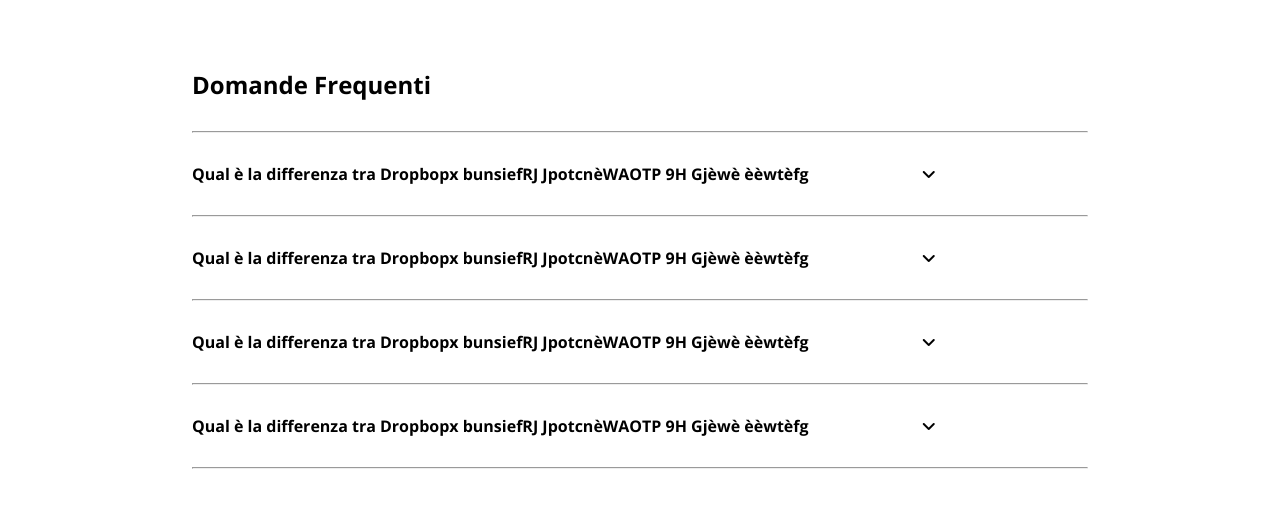
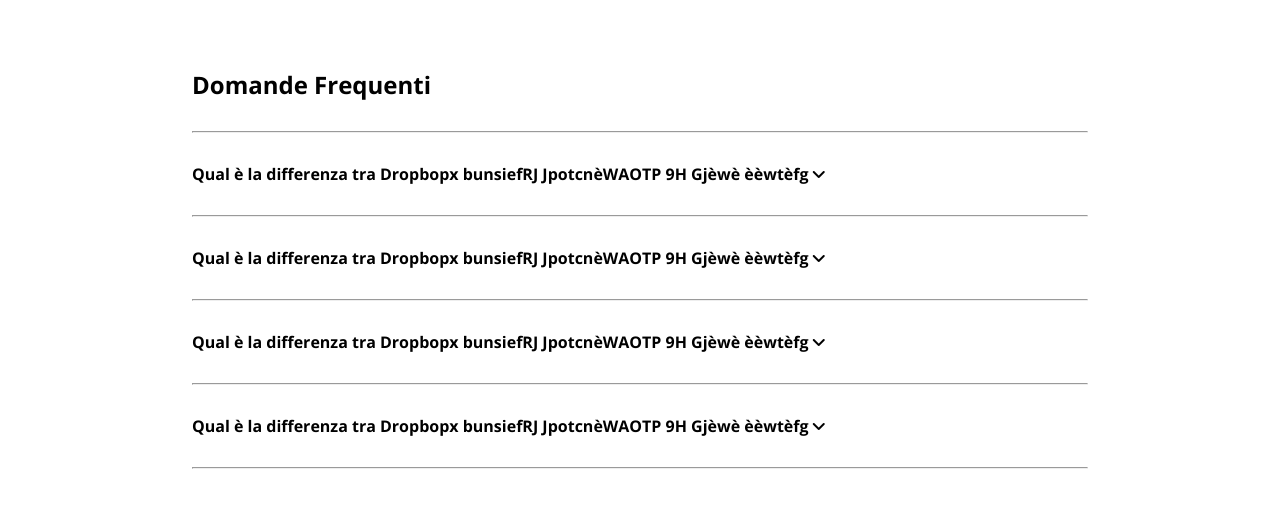
Before and after one commit to Tank07/htmlcss-dropbox, a plain HTML site: page index.html in a window 1280 px wide. Shown: the part 4120-4637 px from the top of the page. Drawn offline with nearby package versions, Linux system fonts and the light colour scheme; files whose address does not match are found by name.

Commit message:
Riaggiustato faq

```diff
--- a/assets/css/style.css
+++ b/assets/css/style.css
@@ -52,7 +52,7 @@
   .right{
     float: right;
   }
-  /* Buttons */
+
   .button-menu{
     background-color: #0061ff;
     color: white;
--- a/index.html
+++ b/index.html
@@ -289,16 +289,16 @@
             <!-- Faq con hover -->
             <h2>Domande Frequenti</h2>
             <hr>
-            <div class="wid-100"><p class="inline-b">Qual è la differenza tra Dropbopx bunsiefRJ JpotcnèWAOTP 9H Gjèwè èèwtèfg</p> <span class="arrow-r"> <i class="fa-solid fa-angle-down"></i></span></div>
+            <p class="inline-b">Qual è la differenza tra Dropbopx bunsiefRJ JpotcnèWAOTP 9H Gjèwè èèwtèfg</p> <span class="arrow-r"> <i class="fa-solid fa-angle-down"></i></span>
             <p class="hidden">Lorem ipsum dolor, sit amet consectetur adipisicing elit. A, nostrum quidem ipsa quis quasi, aut ut delectus non vero soluta dolorem consectetur culpa illum ipsam dolor quos unde cum dolore!</p>
             <hr>
-            <div class="wid-100"><p class="inline-b">Qual è la differenza tra Dropbopx bunsiefRJ JpotcnèWAOTP 9H Gjèwè èèwtèfg</p> <span class="arrow-r"> <i class="fa-solid fa-angle-down"></i></span></div>
+            <p class="inline-b">Qual è la differenza tra Dropbopx bunsiefRJ JpotcnèWAOTP 9H Gjèwè èèwtèfg</p> <span class="arrow-r"> <i class="fa-solid fa-angle-down"></i></span>
             <p class="hidden">Lorem ipsum dolor, sit amet consectetur adipisicing elit. A, nostrum quidem ipsa quis quasi, aut ut delectus non vero soluta dolorem consectetur culpa illum ipsam dolor quos unde cum dolore!</p>
             <hr>
-            <div class="wid-100"><p class="inline-b">Qual è la differenza tra Dropbopx bunsiefRJ JpotcnèWAOTP 9H Gjèwè èèwtèfg</p> <span class="arrow-r"> <i class="fa-solid fa-angle-down"></i></span></div>
+            <p class="inline-b">Qual è la differenza tra Dropbopx bunsiefRJ JpotcnèWAOTP 9H Gjèwè èèwtèfg</p> <span class="arrow-r"> <i class="fa-solid fa-angle-down"></i></span>
             <p class="hidden">Lorem ipsum dolor, sit amet consectetur adipisicing elit. A, nostrum quidem ipsa quis quasi, aut ut delectus non vero soluta dolorem consectetur culpa illum ipsam dolor quos unde cum dolore!</p>
             <hr>
-            <div class="wid-100"><p class="inline-b">Qual è la differenza tra Dropbopx bunsiefRJ JpotcnèWAOTP 9H Gjèwè èèwtèfg</p> <span class="arrow-r"> <i class="fa-solid fa-angle-down"></i></span></div>
+            <p class="inline-b">Qual è la differenza tra Dropbopx bunsiefRJ JpotcnèWAOTP 9H Gjèwè èèwtèfg</p> <span class="arrow-r"> <i class="fa-solid fa-angle-down"></i></span>
             <p class="hidden">Lorem ipsum dolor, sit amet consectetur adipisicing elit. A, nostrum quidem ipsa quis quasi, aut ut delectus non vero soluta dolorem consectetur culpa illum ipsam dolor quos unde cum dolore!</p>
             <hr>
         </section>
```
